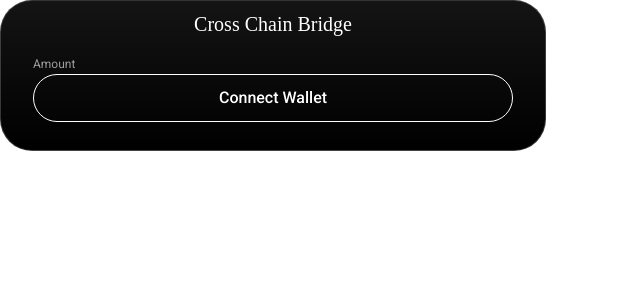
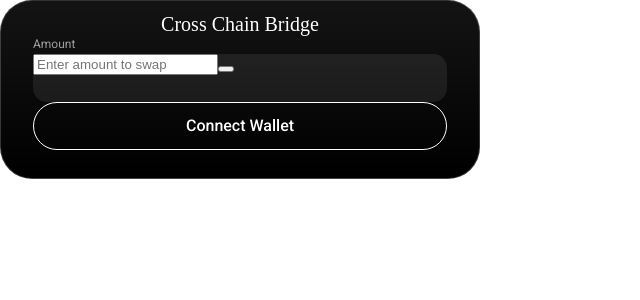
Before and after one commit to chainswap/info, a React (Create React App) app: page /swap in a window 1280 px wide. Shown: the top 300 px of the page, without its empty margins (0-640 px from the left). Built offline with nearby package versions, Linux system fonts and the light colour scheme.

Commit message:
add NumericalInput and CurrencySelect

```diff
--- a/src/components/CurrencyInputPanel/index.tsx
+++ b/src/components/CurrencyInputPanel/index.tsx
@@ -1,7 +1,8 @@
 import React from 'react'
 import { styled } from '@material-ui/styles'
+import { Input } from '@material-ui/core'
 
-const Label = styled('div')({
+const LabelRow = styled('div')({
   fontWeight: 400,
   fontSize: 12,
   fontFamily: 'Roboto',
@@ -10,10 +11,26 @@ const Label = styled('div')({
   opacity: 0.6,
 })
 
+const InputRow = styled('div')({
+  alignItems: 'center',
+  width: '100%',
+  height: 48,
+  borderRadius: 14,
+  background: 'rgba(255, 255, 255, 0.08)',
+})
+
+const NumericalInput = styled('input')({})
+
+const CurrencySelect = styled('button')({})
+
 export default function CurrencyInputPanel() {
   return (
     <>
-      <Label>Amount</Label>
+      <LabelRow>Amount</LabelRow>
+      <InputRow>
+        <NumericalInput placeholder="Enter amount to swap" />
+        <CurrencySelect />
+      </InputRow>
     </>
   )
 }
--- a/src/components/swap/SwapHeader.tsx
+++ b/src/components/swap/SwapHeader.tsx
@@ -6,19 +6,10 @@ const StyledSwapHeader = styled('div')({
   maxWidth: 480,
   color: '#fff',
   textAlign: 'center',
-})
-
-const StyledSwapText = styled('p')({
   fontSize: 20,
   fontFamily: 'Futura PT',
-  marginTop: 0,
-  marginBottom: 20,
 })
 
 export default function SwapHeader() {
-  return (
-    <StyledSwapHeader>
-      <StyledSwapText>Cross Chain Bridge</StyledSwapText>
-    </StyledSwapHeader>
-  )
+  return <StyledSwapHeader>Cross Chain Bridge</StyledSwapHeader>
 }
--- a/src/pages/AppBody.tsx
+++ b/src/pages/AppBody.tsx
@@ -10,6 +10,7 @@ export const BodyWrapper = styled('div')({
   padding: '12px 32px 28px',
   justifyContent: 'center',
   border: '1px solid rgba(255, 255, 255, 0.2)',
+  boxSizing: 'border-box',
 })
 
 export default function AppBody({ children }: { children: React.ReactNode }) {
```
